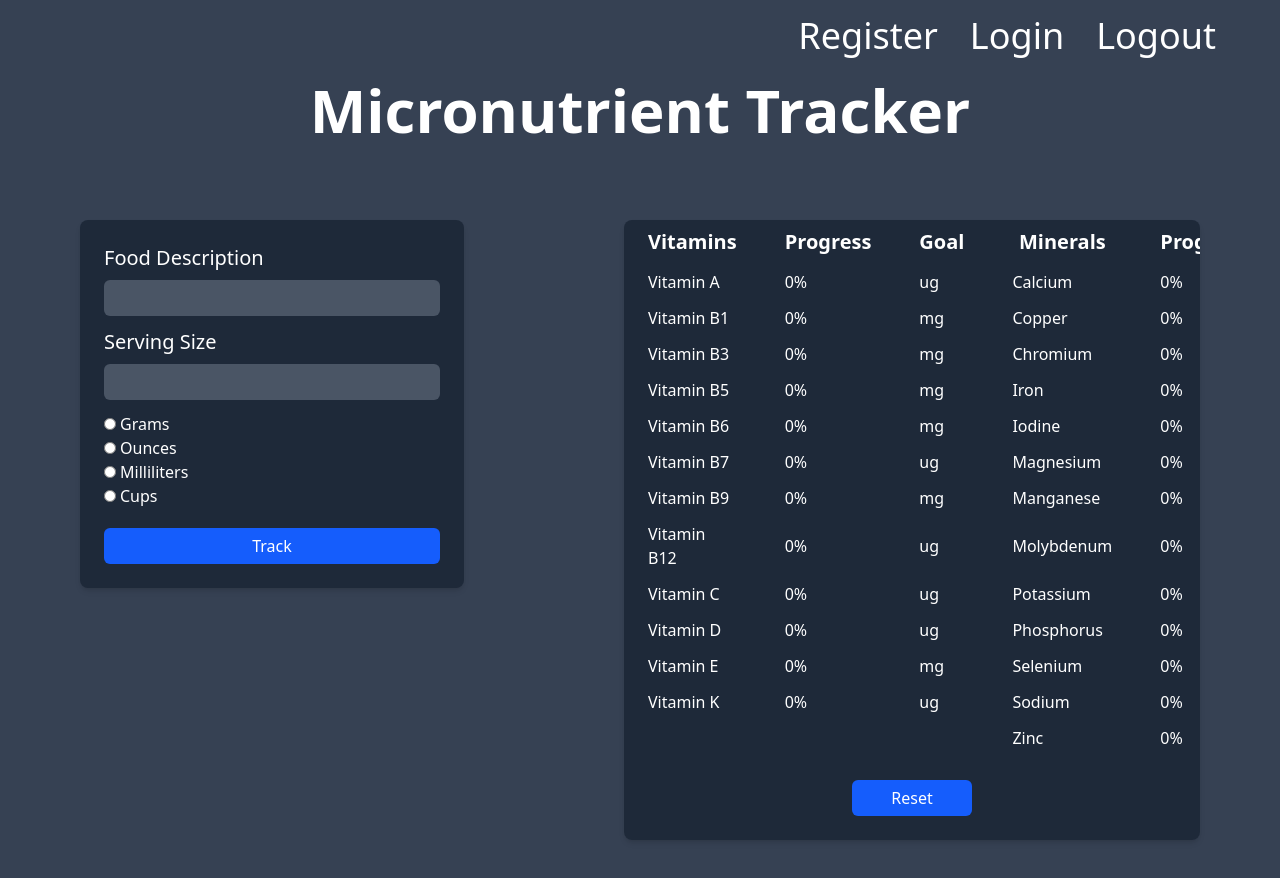
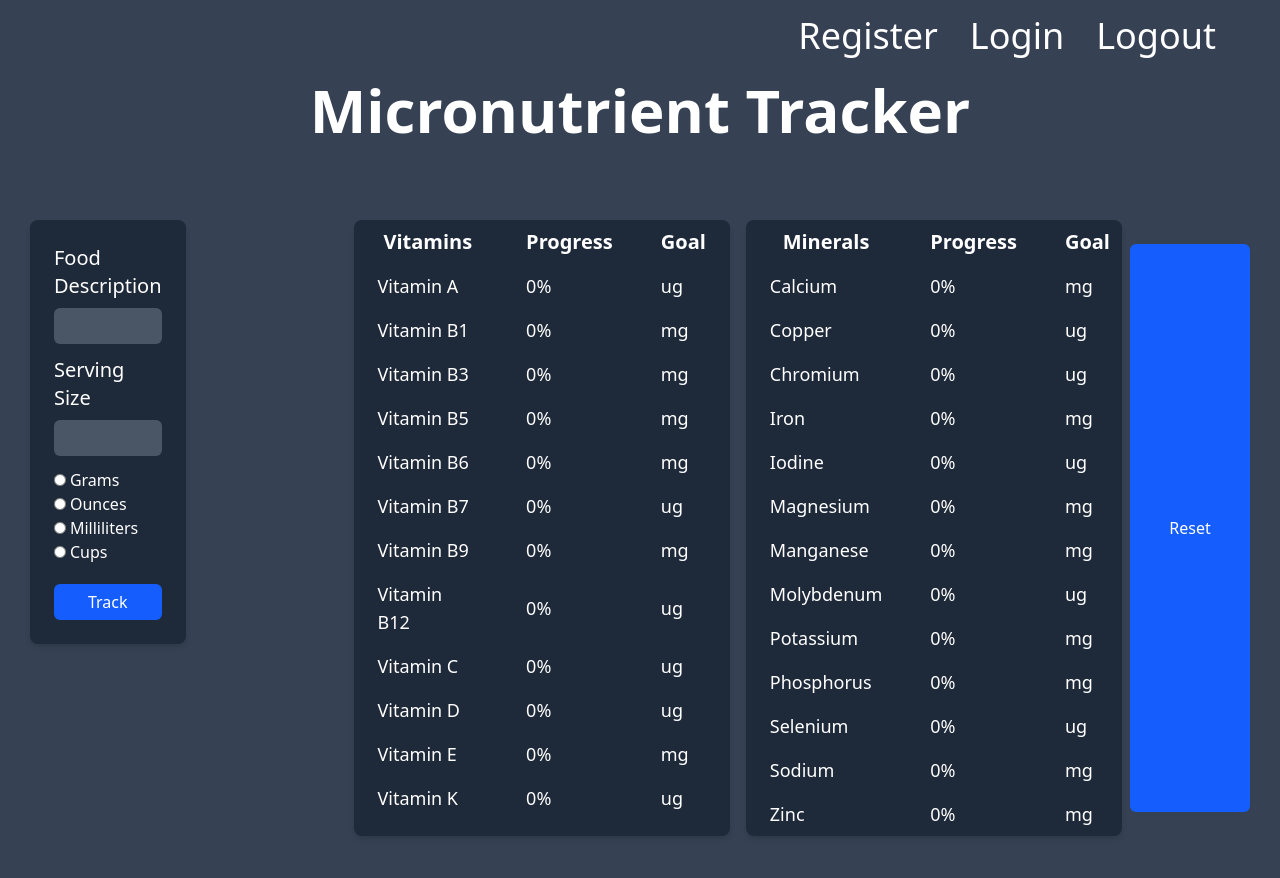
Before and after one commit to kerem-acar/Micronutrient-Tracker, a React (Vite) app in the folder frontend/: page / in a window 1280 px wide. Shown: the top 878 px of the page. Built offline with nearby package versions, Linux system fonts and the light colour scheme; no server answers.

Commit message:
Fixed table alignment

```diff
--- a/frontend/src/Body.jsx
+++ b/frontend/src/Body.jsx
@@ -162,8 +162,6 @@ function Body() {
     const vitamins = nutrients.filter(n => n.type === 'vitamin')
     const minerals = nutrients.filter(n => n.type === 'mineral')
 
-    const maxRows = Math.max(vitamins.length, minerals.length)
-
     return(
         <div className="bg-gray-700 min-h-screen overflow-auto">
             <div className={`fixed inset-0 flex items-center justify-center z-50 ${!showError ? 'hidden': ''}`}>
@@ -210,48 +208,47 @@ function Body() {
                         <button type="submit" disabled={isLoading} className={`block w-full ${isLoading ? 'bg-blue-500': 'bg-blue-600'} rounded-md py-1.5 px-3 text-white font-sans font-medium cursor-pointer hover:bg-blue-500`}>{isLoading ? 'Tracking...' : 'Track'}</button>
                     </div>
                 </form>
-                <div className="rounded-lg shadow-md bg-gray-800 w-full overflow-x-auto">
+                <div className="flex justify-around w-full">
+                    <div className="rounded-lg shadow-md bg-gray-800 w-1/2 overflow-x-auto mx-2">
                         <table className="min-w-full">
                             <thead>
                                 <tr>
                                     <th className="text-white font-sans font-bold text-lg px-2 py-2 md:text-xl md:px-6">Vitamins</th>
                                     <th className="text-white font-sans font-bold text-lg px-2 py-2 md:text-xl md:px-6">Progress</th>
                                     <th className="text-white font-sans font-bold text-lg px-2 py-2 md:text-xl md:px-6">Goal</th>
+                                </tr>
+                            </thead>
+                            <tbody>
+                                {vitamins.map((vitamins, index) => (
+                                    <tr key={index}>
+                                        <td className="text-white font-sans font-medium text-md px-2 py-2 md:text-lg md: px-6">{vitamins.name}</td>
+                                        <td className="text-white font-sans font-medium text-md px-2 py-2 md:text-lg md: px-6">{`${getPercentage(nutrientData[vitamins.key], rdaData[vitamins.key])}%`}</td>
+                                        <td className="text-white font-sans font-medium text-md px-2 py-2 md:text-lg md: px-6">{`${rdaData[vitamins.key] || ""} ${vitamins.unit}`}</td>
+                                    </tr>
+                                ))}
+                            </tbody>
+                        </table>
+                    </div>
+                    <div className="rounded-lg shadow-md bg-gray-800 w-1/2 overflow-x-auto mx-2">
+                        <table className="min-w-full">
+                            <thead>
+                                <tr>
                                     <th className="text-white font-sans font-bold text-lg px-2 py-2 md:text-xl md:px-6">Minerals</th>
                                     <th className="text-white font-sans font-bold text-lg px-2 py-2 md:text-xl md:px-6">Progress</th>
                                     <th className="text-white font-sans font-bold text-lg px-2 py-2 md:text-xl md:px-6">Goal</th>
                                 </tr>
                             </thead>
                             <tbody>
-                            {Array.from({ length: maxRows }).map((_, rowIndex) => {
-                                const vitamin = vitamins[rowIndex];
-                                const mineral = minerals[rowIndex];
-
-                                return (
-                                    <tr key={rowIndex}>
-                                        <td className="text-white font-sans font-medium text-md px-2 py-1.5 md:px-6">
-                                            {vitamin ? vitamin.name : ''}
-                                        </td>
-                                        <td className="text-white font-sans font-medium text-md px-2 py-1.5 md:px-6">
-                                            {vitamin ? `${getPercentage(nutrientData[vitamin.key], rdaData[vitamin.key])}%` : ''}
-                                        </td>
-                                        <td className="text-white font-sans font-medium text-md px-2 py-1.5 md:px-6 whitespace-nowrap">
-                                            {vitamin ? `${rdaData[vitamin.key] || ""} ${vitamin.unit}` : ''}
-                                        </td>
-                                        <td className="text-white font-sans font-medium text-md px-2 py-1.5 md:px-6">
-                                            {mineral ? mineral.name : ''}
-                                        </td>
-                                        <td className="text-white font-sans font-medium text-md px-2 py-1.5 md:px-6">
-                                            {mineral ? `${getPercentage(nutrientData[mineral.key], rdaData[mineral.key])}%` : ''}
-                                        </td>
-                                        <td className="text-white font-sans font-medium text-md px-2 py-1.5 md:px-6 whitespace-nowrap">
-                                            {mineral ? `${rdaData[mineral.key] || ""} ${mineral.unit}` : ''}
-                                        </td>
+                                {minerals.map((minerals, index) => (
+                                    <tr key={index}>
+                                        <td className="text-white font-sans font-medium text-md px-2 py-2 md:text-lg md: px-6">{minerals.name}</td>
+                                        <td className="text-white font-sans font-medium text-md px-2 py-2 md:text-lg md: px-6">{`${getPercentage(nutrientData[minerals.key], rdaData[minerals.key])}%`}</td>
+                                        <td className="text-white font-sans font-medium text-md px-2 py-2 md:text-lg md: px-6">{`${rdaData[minerals.key] || ""} ${minerals.unit}`}</td>
                                     </tr>
-                                );
-                            })}
+                                ))}
                             </tbody>
                         </table>
+                    </div>
                     <div className="flex justify-center py-6">
                         <button onClick={resetNutrients} disabled={isLoading1} className={`w-30 ${isLoading1 ? 'bg-blue-500' : 'bg-blue-600'} rounded-md py-1.5 px-3 text-white font-sans font-medium cursor-pointer hover:bg-blue-500`}>{isLoading1 ? 'Resetting...' : 'Reset'}</button>
                     </div>
```
Lines whose indentation alone changed are shown as unchanged.
